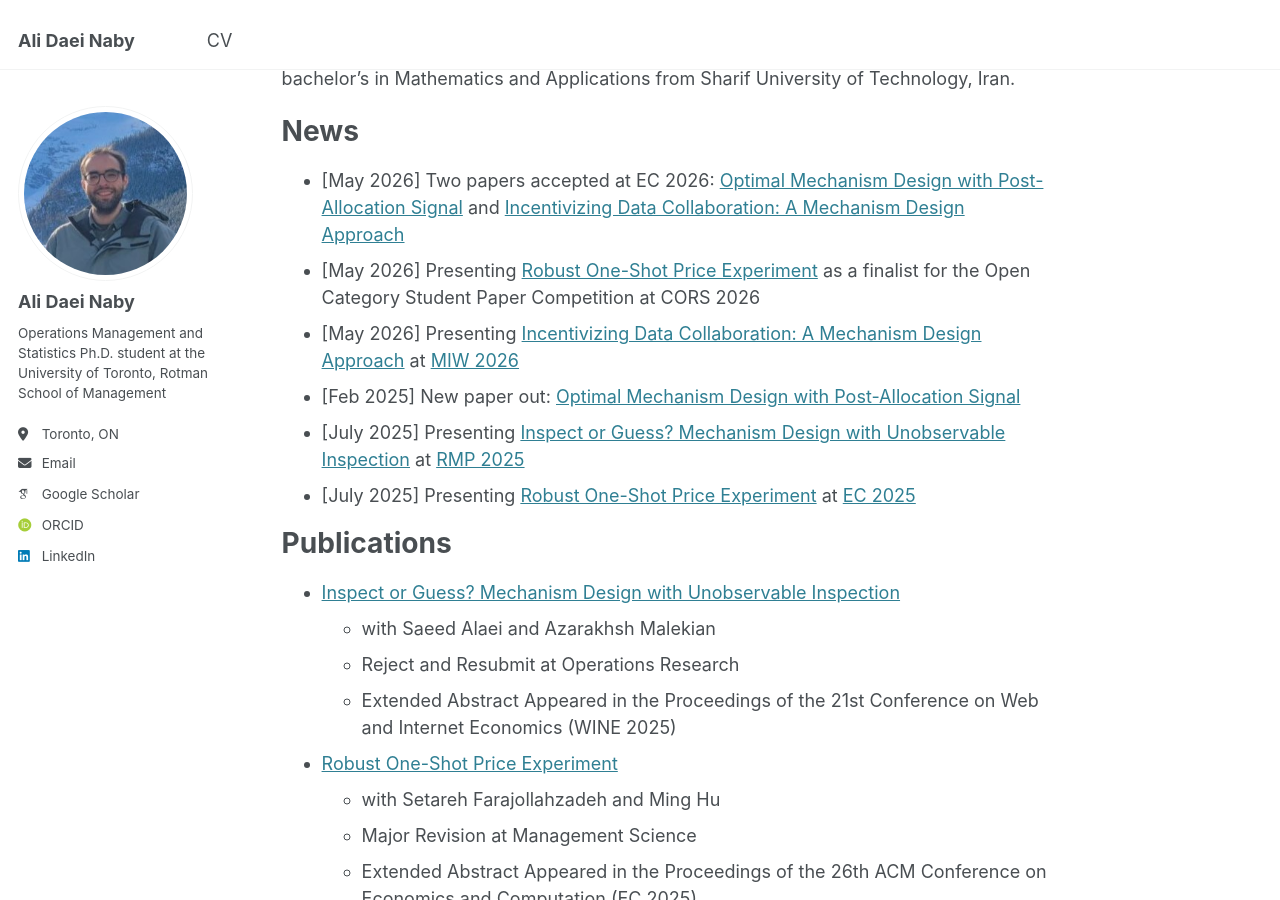
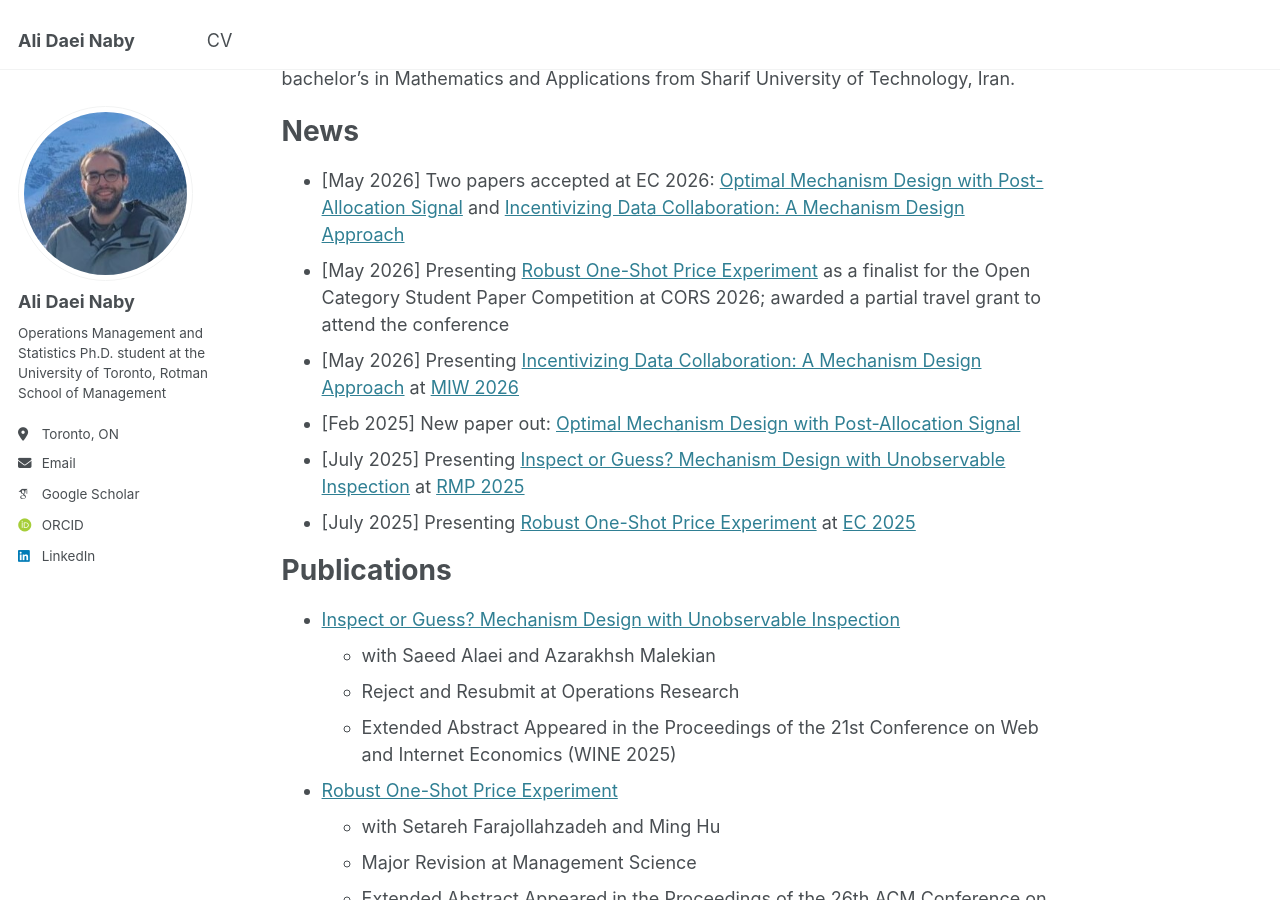
Before and after one commit to alidaeinaby/alidaeinaby.github.io, a Jekyll site: the page built from _pages/about.md, in a window 1280 px wide and 900 px high, scrolled down 400 px. Built offline with Jekyll 4.4.1, drawn with Linux system fonts in a browser that asks for light colours; some web fonts are replaced.

Commit message:
Update about.md

```diff
--- a/_pages/about.md
+++ b/_pages/about.md
@@ -17,7 +17,7 @@ News
 ======
 - [May 2026] Two papers accepted at EC 2026:
   [Optimal Mechanism Design with Post-Allocation Signal](https://papers.ssrn.com/sol3/papers.cfm?abstract_id=6220718) and [Incentivizing Data Collaboration: A Mechanism Design Approach](https://papers.ssrn.com/sol3/papers.cfm?abstract_id=5297868)
-- [May 2026] Presenting [Robust One-Shot Price Experiment](https://papers.ssrn.com/sol3/papers.cfm?abstract_id=4899852) as a finalist for the Open Category Student Paper Competition at CORS 2026
+- [May 2026] Presenting [Robust One-Shot Price Experiment](https://papers.ssrn.com/sol3/papers.cfm?abstract_id=4899852) as a finalist for the Open Category Student Paper Competition at CORS 2026; awarded a partial travel grant to attend the conference
 - [May 2026] Presenting [Incentivizing Data Collaboration: A Mechanism Design Approach](https://papers.ssrn.com/sol3/papers.cfm?abstract_id=5297868) at [MIW 2026](https://marketplaceinnovation.net/)
 - [Feb 2025] New paper out: [Optimal Mechanism Design with Post-Allocation Signal](https://papers.ssrn.com/sol3/papers.cfm?abstract_id=6220718)
 - [July 2025] Presenting [Inspect or Guess? Mechanism Design with Unobservable Inspection](https://papers.ssrn.com/sol3/papers.cfm?abstract_id=5146874) at [RMP 2025](https://business.columbia.edu/2025-informs-conference)
```
